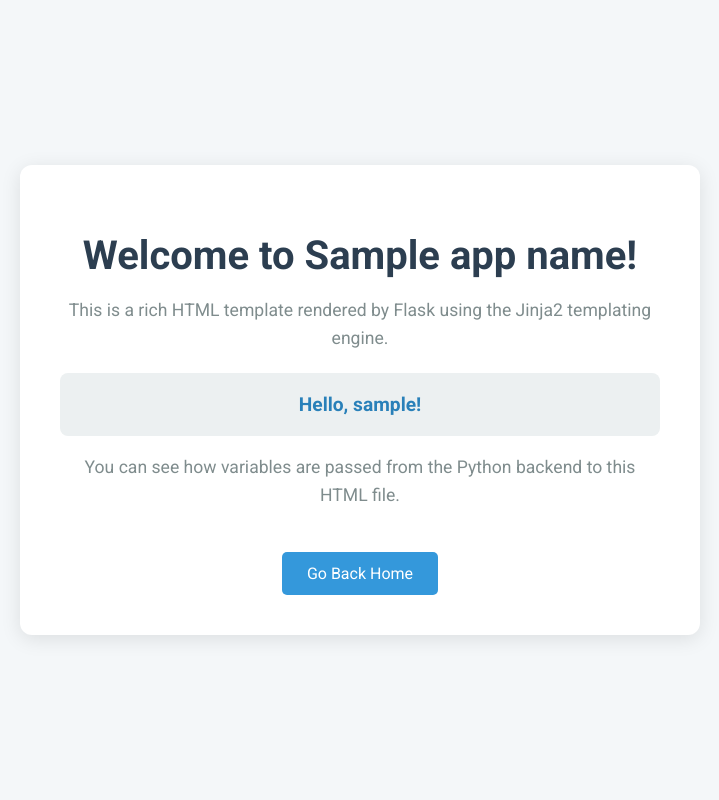
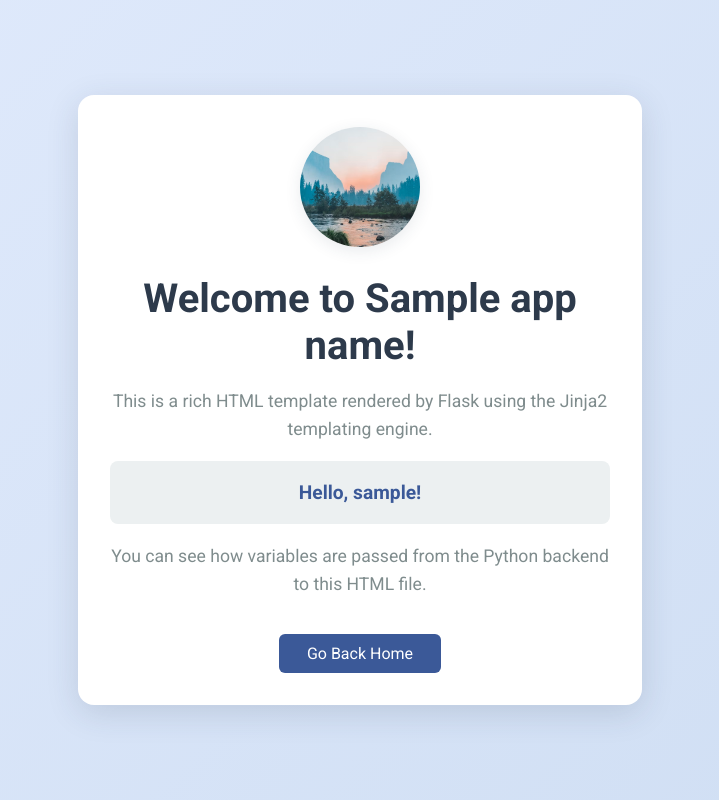
Before and after one commit to saurabh1088/python, a Flask app: template projects/flask_project/templates/index.html in a window 1280 px wide. Shown: the whole page, without its empty margins (280-999 px from the left). Run offline with Flask 3, Linux system fonts and the light colour scheme; the template is opened without the code that fills it: most values are stand-ins (such as "Sample title", 1, 10 or a date in 2020).

Commit message:
Updated to move css and static image inside static folder with individual groupings for images and css.

```diff
--- a/projects/flask_project/static/style.css
+++ b/projects/flask_project/static/css/style.css
@@ -5,7 +5,7 @@
     font-family: 'Roboto', sans-serif;
     margin: 0;
     padding: 0;
-    background-color: #f4f7f9;
+    background: linear-gradient(135deg, #e0eafc 0%, #cfdef3 100%);
     color: #333;
     display: flex;
     justify-content: center;
@@ -15,11 +15,12 @@
 
 /* Container for the main content */
 .container {
-    background-color: #fff;
-    padding: 40px;
-    border-radius: 12px;
-    box-shadow: 0 4px 20px rgba(0, 0, 0, 0.1);
-    max-width: 600px;
+    background: #fff;
+    padding: 32px;
+    border-radius: 16px;
+    box-shadow: 0 8px 32px rgba(44, 62, 80, 0.15);
+    max-width: 500px;
+    margin: 40px auto;
     text-align: center;
     transition: transform 0.3s ease-in-out;
 }
@@ -29,9 +30,21 @@
     transform: translateY(-5px);
 }
 
+/* Header image styling */
+.header-img {
+    width: 120px;
+    height: 120px;
+    object-fit: cover;
+    border-radius: 50%;
+    margin-bottom: 24px;
+    box-shadow: 0 4px 16px rgba(44, 62, 80, 0.10);
+}
+
 /* Header styling */
 h1 {
-    color: #2c3e50;
+    margin-top: 0;
+    font-weight: 700;
+    color: #2d3a4b;
     font-size: 2.5em;
     margin-bottom: 10px;
 }
@@ -45,27 +58,28 @@
 
 /* Dynamic content styling from Flask */
 .dynamic-content {
-    margin-top: 20px;
+    margin: 18px 0;
     padding: 20px;
     background-color: #ecf0f1;
     border-radius: 8px;
     font-size: 1.2em;
     font-weight: bold;
-    color: #2980b9;
+    color: #3b5998;
 }
 
 /* Buttons and links */
 .btn {
     display: inline-block;
-    margin-top: 25px;
-    padding: 12px 25px;
-    background-color: #3498db;
+    margin-top: 18px;
+    padding: 10px 28px;
+    background: #3b5998;
     color: #fff;
     text-decoration: none;
-    border-radius: 5px;
-    transition: background-color 0.3s ease;
+    border-radius: 6px;
+    font-weight: 500;
+    transition: background 0.2s;
 }
 
 .btn:hover {
-    background-color: #2980b9;
+    background: #2d3a4b;
 }
--- a/projects/flask_project/templates/index.html
+++ b/projects/flask_project/templates/index.html
@@ -7,10 +7,11 @@
     <link rel="preconnect" href="https://fonts.googleapis.com">
     <link rel="preconnect" href="https://fonts.gstatic.com" crossorigin>
     <link href="https://fonts.googleapis.com/css2?family=Roboto:wght@400;700&display=swap" rel="stylesheet">
-    <link rel="stylesheet" href="{{ url_for('static', filename='style.css') }}">
+    <link rel="stylesheet" href="{{ url_for('static', filename='css/style.css') }}">
 </head>
 <body>
     <div class="container">
+        <img src="static/images/home_page_icon.avif" alt="Welcome Image" class="header-img">
         <h1>Welcome to {{ app_name }}!</h1>
         <p>This is a rich HTML template rendered by Flask using the Jinja2 templating engine.</p>
         <div class="dynamic-content">
```
Also changed, not shown: projects/flask_project/static/images/home_page_icon.avif (added).
